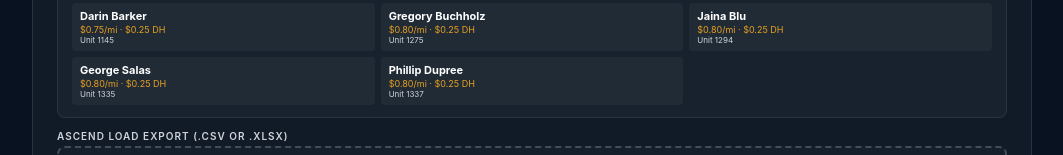
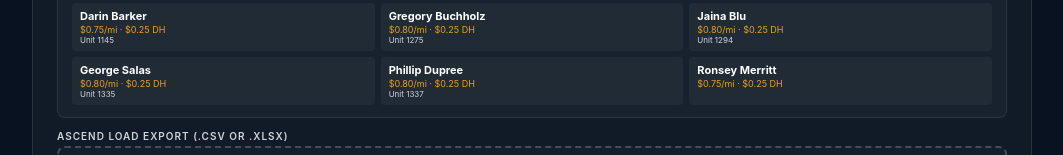
Before and after one commit to ryancapps723-lab/revolution-reports, a plain HTML site: page revolution_unregulated_summary.html in a window 1280 px wide. Shown: the part 358-513 px from the top of the page, without its empty margins (108-1171 px from the left). Drawn offline with Linux system fonts and the light colour scheme.

Commit message:
Add files via upload

```diff
--- a/revolution_unregulated_summary.html
+++ b/revolution_unregulated_summary.html
@@ -253,6 +253,7 @@ var o=[];var l=Array.isArray(e);for(f=n.s.c;f<=n.e.c;++f)s[f]=ya(f);for(var c=n.
         <div class="dc-item"><div class="dc-name">Jaina Blu</div><div class="dc-rate">$0.80/mi · $0.25 DH</div><div class="dc-unit">Unit 1294</div></div>
         <div class="dc-item"><div class="dc-name">George Salas</div><div class="dc-rate">$0.80/mi · $0.25 DH</div><div class="dc-unit">Unit 1335</div></div>
         <div class="dc-item"><div class="dc-name">Phillip Dupree</div><div class="dc-rate">$0.80/mi · $0.25 DH</div><div class="dc-unit">Unit 1337</div></div>
+        <div class="dc-item"><div class="dc-name">Ronsey Merritt</div><div class="dc-rate">$0.75/mi · $0.25 DH</div><div class="dc-unit"></div></div>
       </div>
     </div>
 
@@ -306,6 +307,7 @@ const DRIVERS = [
   {name:'Jaina Blu',        unit:'1294', rate:0.80, dh:0.25},
   {name:'George Salas',     unit:'1335', rate:0.80, dh:0.25},
   {name:'Phillip Dupree',   unit:'1337', rate:0.80, dh:0.25},
+  {name:'Ronsey Merritt',   unit:'',     rate:0.75, dh:0.25},
 ];
 // Name aliases (TMS typos)
 const ALIASES = {'Brennan Walter':'Brennen Walter'};
```
Also changed, not shown: revolution_wow_comparison.html (+1 -1 lines).
